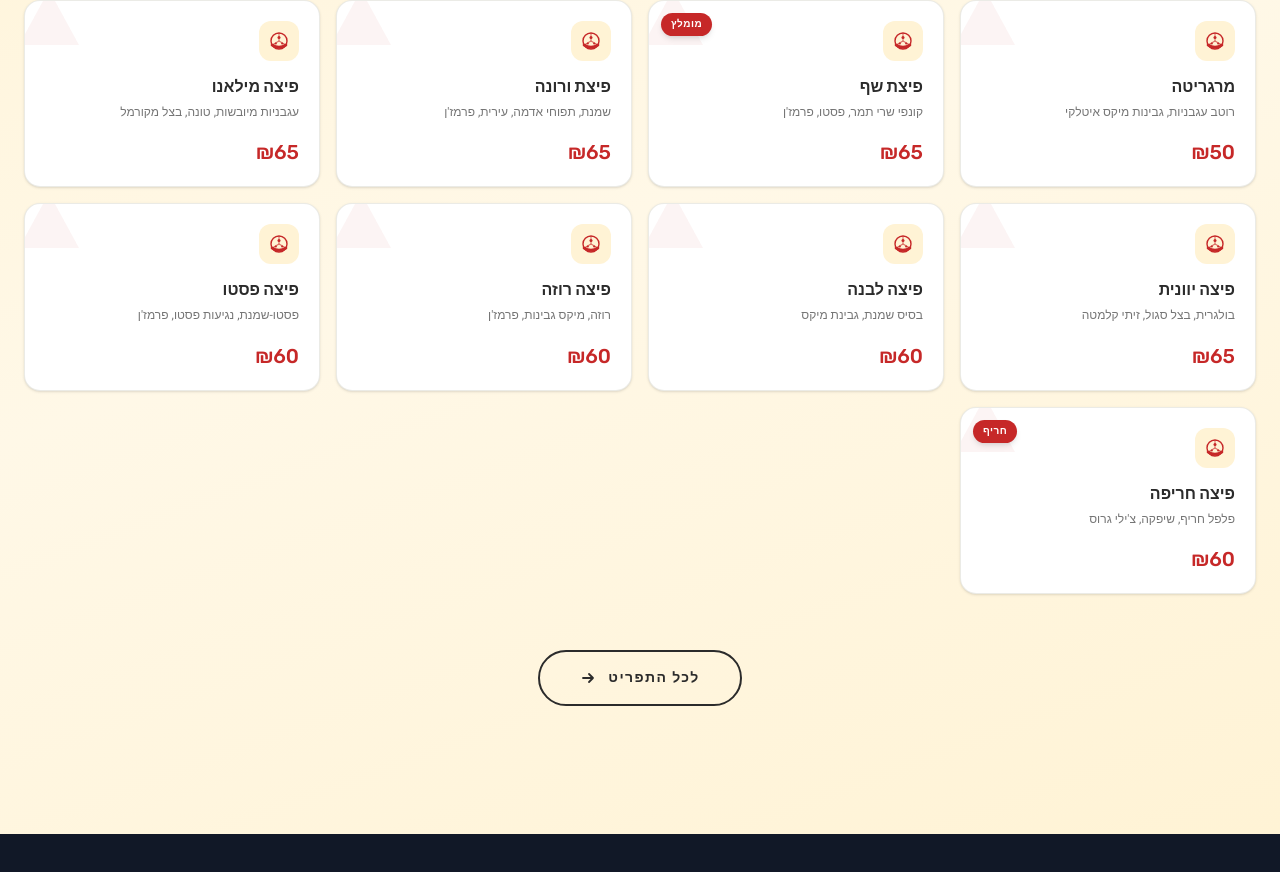
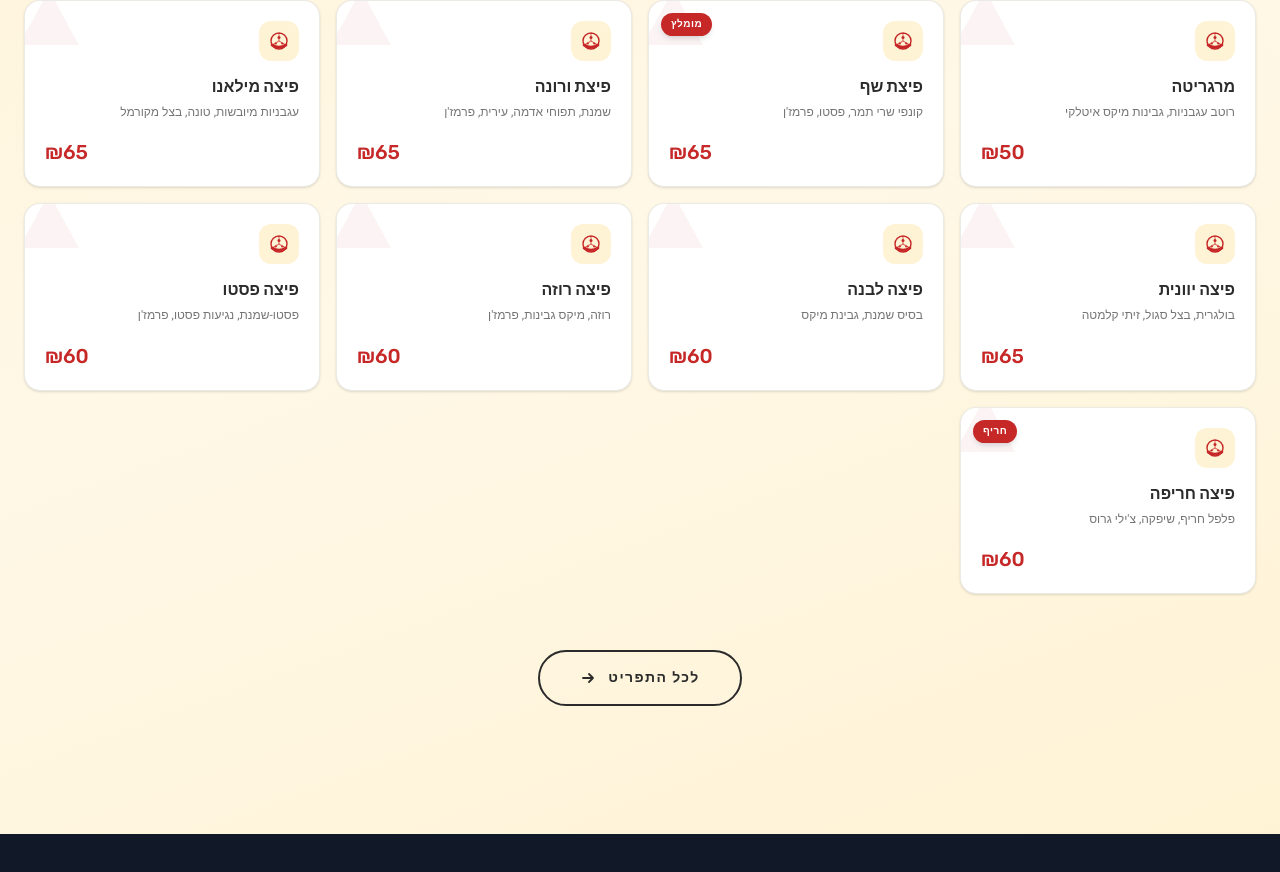
Before and after one commit to 2bnmedia-hub/parco-pizza, a Next.js app: page / in a window 1280 px wide. Shown: the part 2487-3359 px from the top of the page. Built offline with nearby package versions, Linux system fonts and the light colour scheme.

Commit message:
Menu cards: move price to right side (justify-end)

```diff
--- a/components/menu-section.tsx
+++ b/components/menu-section.tsx
@@ -300,7 +300,7 @@ export function MenuSection() {
               <p className="mt-1.5 text-xs text-pp-muted leading-relaxed">{item.desc}</p>
 
               {/* Price */}
-              <div className="mt-4 flex items-baseline gap-1.5">
+              <div className="mt-4 flex items-baseline justify-end gap-1.5">
                 <span
                   className="text-xl text-pp-red"
                   style={{ fontFamily: "var(--font-rubik)", fontWeight: 500 }}
```
